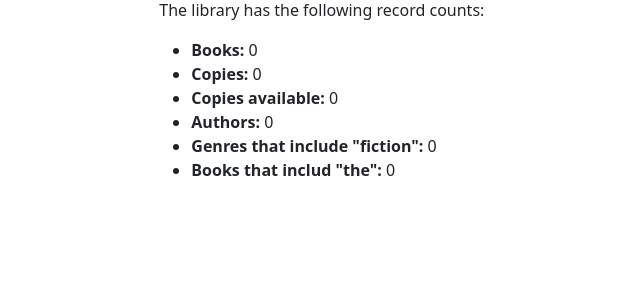
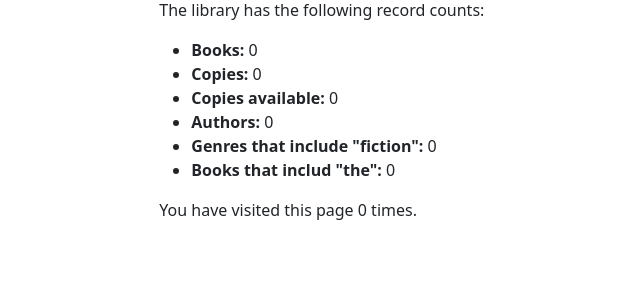
Before and after one commit to sava9ecode/django-locallibrary, a Django app: page /catalog/ in a window 1280 px wide. Shown: the part 144-444 px from the top of the page, without its empty margins (66-706 px from the left). Run offline with Django 4.2, Linux system fonts and the light colour scheme; data that the repository does not hold is empty.

Commit message:
Add counter of visits of index page

```diff
--- a/catalog/templates/index.html
+++ b/catalog/templates/index.html
@@ -20,4 +20,7 @@
     <li><strong>Books that includ "the":</strong> {{ num_books_with_contain }}</li>
   </ul>
 
+
+  <p>You have visited this page {{ num_visits }} time{{ num_visits|pluralize }}.</p>
+
 {% endblock %}
--- a/catalog/views.py
+++ b/catalog/views.py
@@ -45,6 +45,10 @@ def index(request):
     num_genres_with_contain = Genre.objects.filter(name__icontains="fiction").count()
     num_books_with_contain = Book.objects.filter(title__icontains="the").count()
 
+    # Number of visits to this view, as counted in the session variable.
+    num_visits = request.session.get("num_visits", 0)
+    request.session["num_visits"] = 1 + num_visits
+
     # Render the HTML template index.html with the data in the context variable.
     return render(
         request,
@@ -56,5 +60,6 @@ def index(request):
             "num_authors": num_authors,
             "num_genres_with_contain": num_genres_with_contain,
             "num_books_with_contain": num_books_with_contain,
+            "num_visits": num_visits,
         },
     )
```
